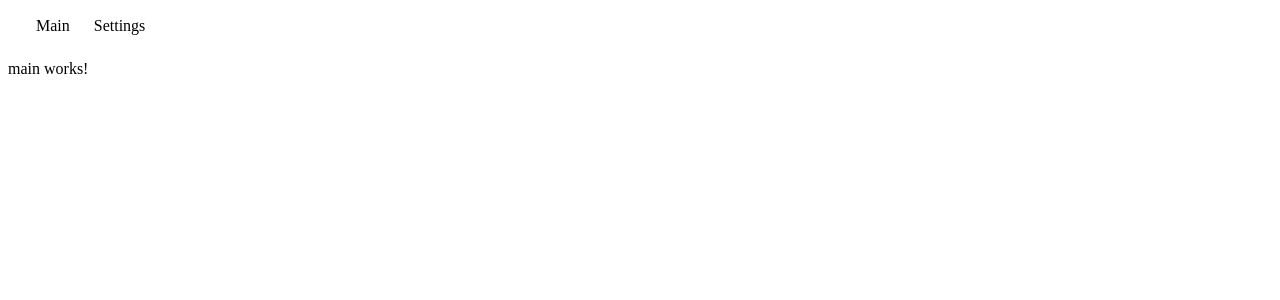
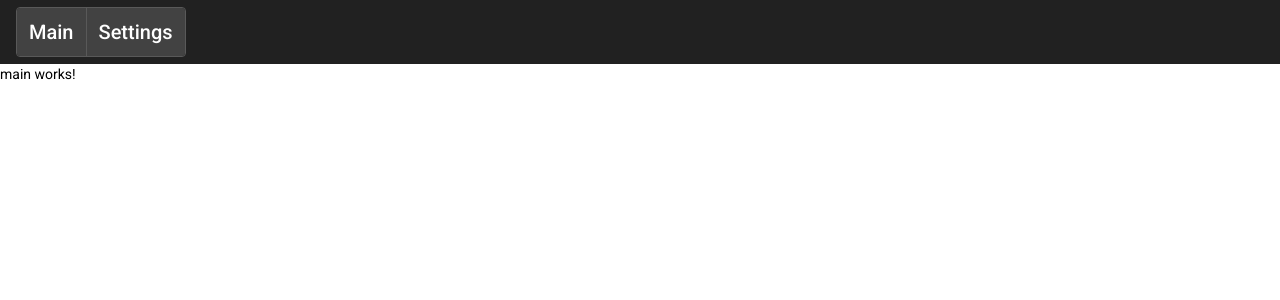
Before and after one commit to IudinAleksei/ng-user-forms, an Angular app: page /main in a window 1280 px wide. Shown: the top 300 px of the page. Built offline with nearby package versions, Linux system fonts and the light colour scheme.

Commit message:
feat: add base modules of app

```diff
--- a/angular.json
+++ b/angular.json
@@ -50,6 +50,7 @@
               "src/assets"
             ],
             "styles": [
+              "./node_modules/@angular/material/prebuilt-themes/purple-green.css",
               "src/styles.scss"
             ],
             "scripts": []
@@ -113,6 +114,7 @@
               "src/assets"
             ],
             "styles": [
+              "./node_modules/@angular/material/prebuilt-themes/purple-green.css",
               "src/styles.scss"
             ],
             "scripts": []
--- a/package.json
+++ b/package.json
@@ -12,10 +12,12 @@
   "private": true,
   "dependencies": {
     "@angular/animations": "~11.1.1",
+    "@angular/cdk": "^11.1.2",
     "@angular/common": "~11.1.1",
     "@angular/compiler": "~11.1.1",
     "@angular/core": "~11.1.1",
     "@angular/forms": "~11.1.1",
+    "@angular/material": "^11.1.2",
     "@angular/platform-browser": "~11.1.1",
     "@angular/platform-browser-dynamic": "~11.1.1",
     "@angular/router": "~11.1.1",
--- a/src/index.html
+++ b/src/index.html
@@ -6,8 +6,11 @@
   <base href="/">
   <meta name="viewport" content="width=device-width, initial-scale=1">
   <link rel="icon" type="image/x-icon" href="favicon.ico">
+  <link rel="preconnect" href="https://fonts.gstatic.com">
+  <link href="https://fonts.googleapis.com/css2?family=Roboto:wght@300;400;500&display=swap" rel="stylesheet">
+  <link href="https://fonts.googleapis.com/icon?family=Material+Icons" rel="stylesheet">
 </head>
-<body>
+<body class="mat-typography">
   <app-root></app-root>
 </body>
 </html>
--- a/src/styles.scss
+++ b/src/styles.scss
@@ -1 +1,4 @@
 /* You can add global styles to this file, and also import other style files */
+
+html, body { height: 100%; }
+body { margin: 0; font-family: Roboto, "Helvetica Neue", sans-serif; }
```
Also changed, not shown: 1 other file (tests, documents, lock files or other folders).
